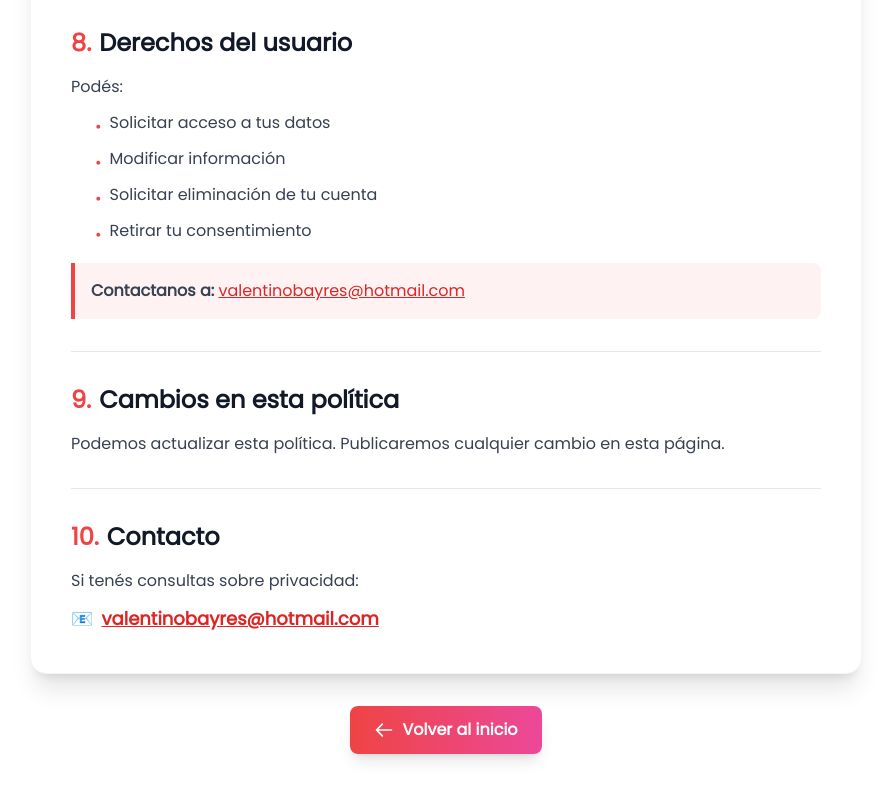
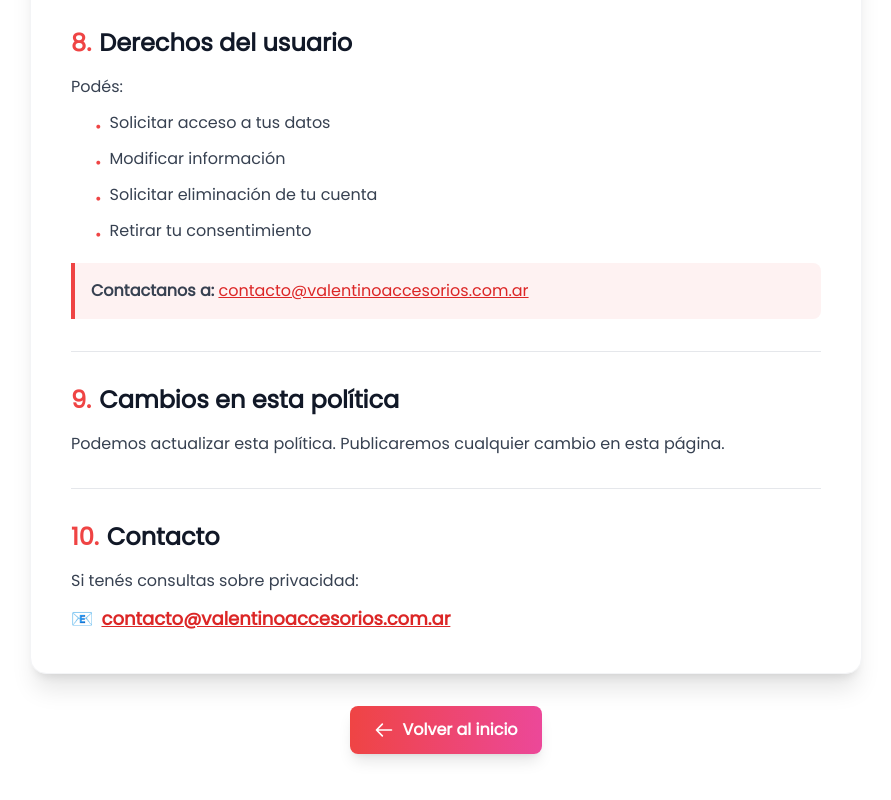
Before and after one commit to federeito/valentino-frontend, a Next.js app: page /privacy in a window 1280 px wide. Shown: the part 2603-3403 px from the top of the page, without its empty margins (194-1085 px from the left). Built offline with nearby package versions, Linux system fonts and the light colour scheme; no server answers.

Commit message:
cotnact_email

```diff
--- a/pages/account.js
+++ b/pages/account.js
@@ -153,7 +153,7 @@ export default function Account() {
 
                         {/* Additional Info */}
                         <div className="mt-6 sm:mt-8 text-center text-gray-600 text-xs sm:text-sm px-4">
-                            <p className="break-words">¿Necesitás ayuda? Contactanos a valentinobayres@hotmail.com</p>
+                            <p className="break-words">¿Necesitás ayuda? Contactanos a contacto@valentinoaccesorios.com.ar</p>
                         </div>
                     </div>
                 </div>
--- a/pages/privacy.js
+++ b/pages/privacy.js
@@ -201,8 +201,8 @@ export default function Privacy() {
                             <div className="bg-red-50 border-l-4 border-red-500 p-4 rounded-r-lg">
                                 <p className="text-gray-700">
                                     <span className="font-semibold">Contactanos a:</span>{' '}
-                                    <a href="mailto:valentinobayres@hotmail.com" className="text-red-600 hover:text-red-700 font-medium underline">
-                                        valentinobayres@hotmail.com
+                                    <a href="mailto:contacto@valentinoaccesorios.com.ar" className="text-red-600 hover:text-red-700 font-medium underline">
+                                    contacto@valentinoaccesorios.com.ar
                                     </a>
                                 </p>
                             </div>
@@ -231,8 +231,8 @@ export default function Privacy() {
                             <p className="text-gray-700 mb-3">Si tenés consultas sobre privacidad:</p>
                             <div className="flex items-center gap-2 text-lg">
                                 <span>📧</span>
-                                <a href="mailto:valentinobayres@hotmail.com" className="text-red-600 hover:text-red-700 font-semibold underline">
-                                    valentinobayres@hotmail.com
+                                <a href="mailto:contacto@valentinoaccesorios.com.ar" className="text-red-600 hover:text-red-700 font-semibold underline">
+                                contacto@valentinoaccesorios.com.ar
                                 </a>
                             </div>
                         </section>
--- a/pages/terms.js
+++ b/pages/terms.js
@@ -211,8 +211,8 @@ export default function Terms() {
                             <div className="bg-red-50 border-l-4 border-red-500 p-4 rounded-r-lg">
                                 <div className="flex items-center gap-2 text-lg">
                                     <span>📧</span>
-                                    <a href="mailto:valentinobayres@hotmail.com" className="text-red-600 hover:text-red-700 font-semibold underline">
-                                        valentinobayres@hotmail.com
+                                    <a href="mailto:contacto@valentinoaccesorios.com.ar" className="text-red-600 hover:text-red-700 font-semibold underline">
+                                    contacto@valentinoaccesorios.com.ar
                                     </a>
                                 </div>
                             </div>
```
